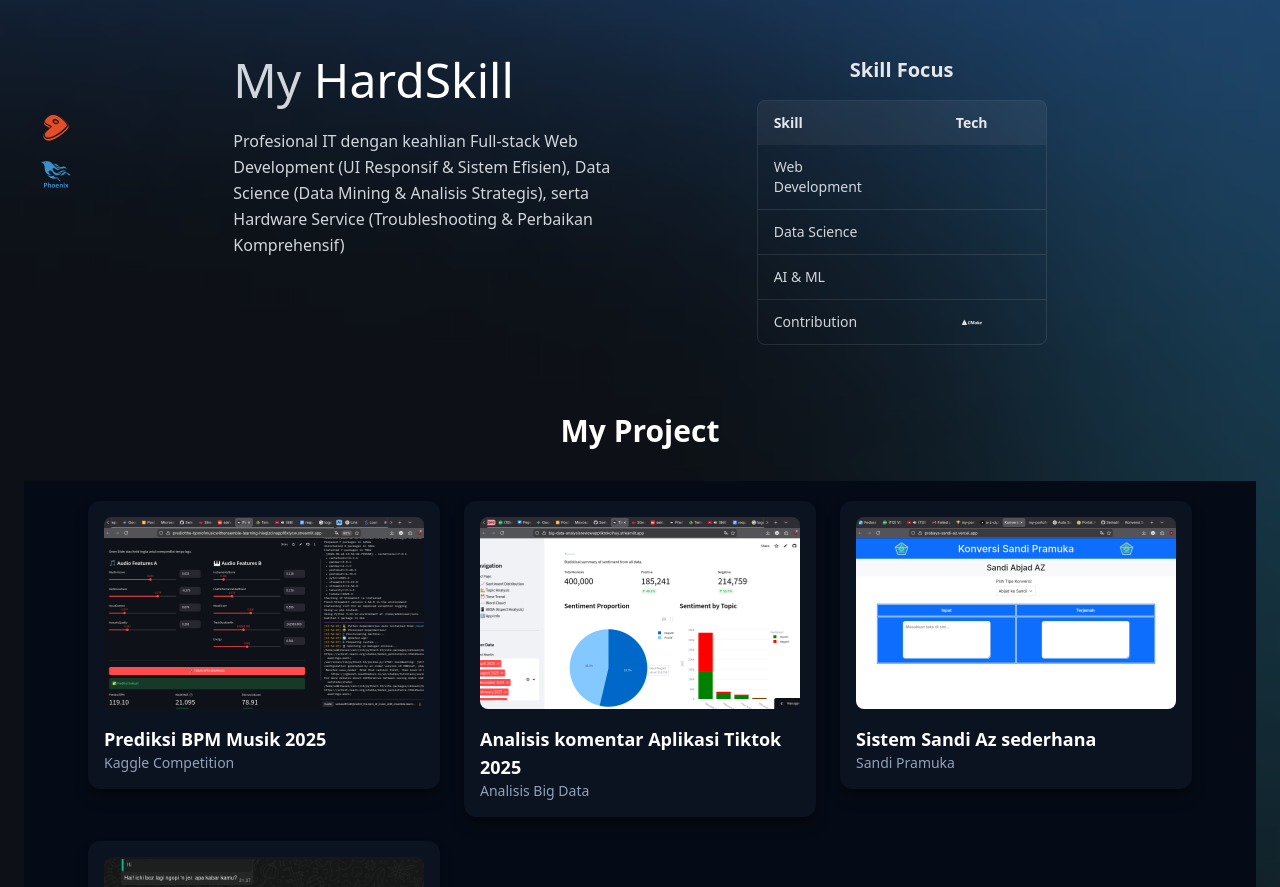
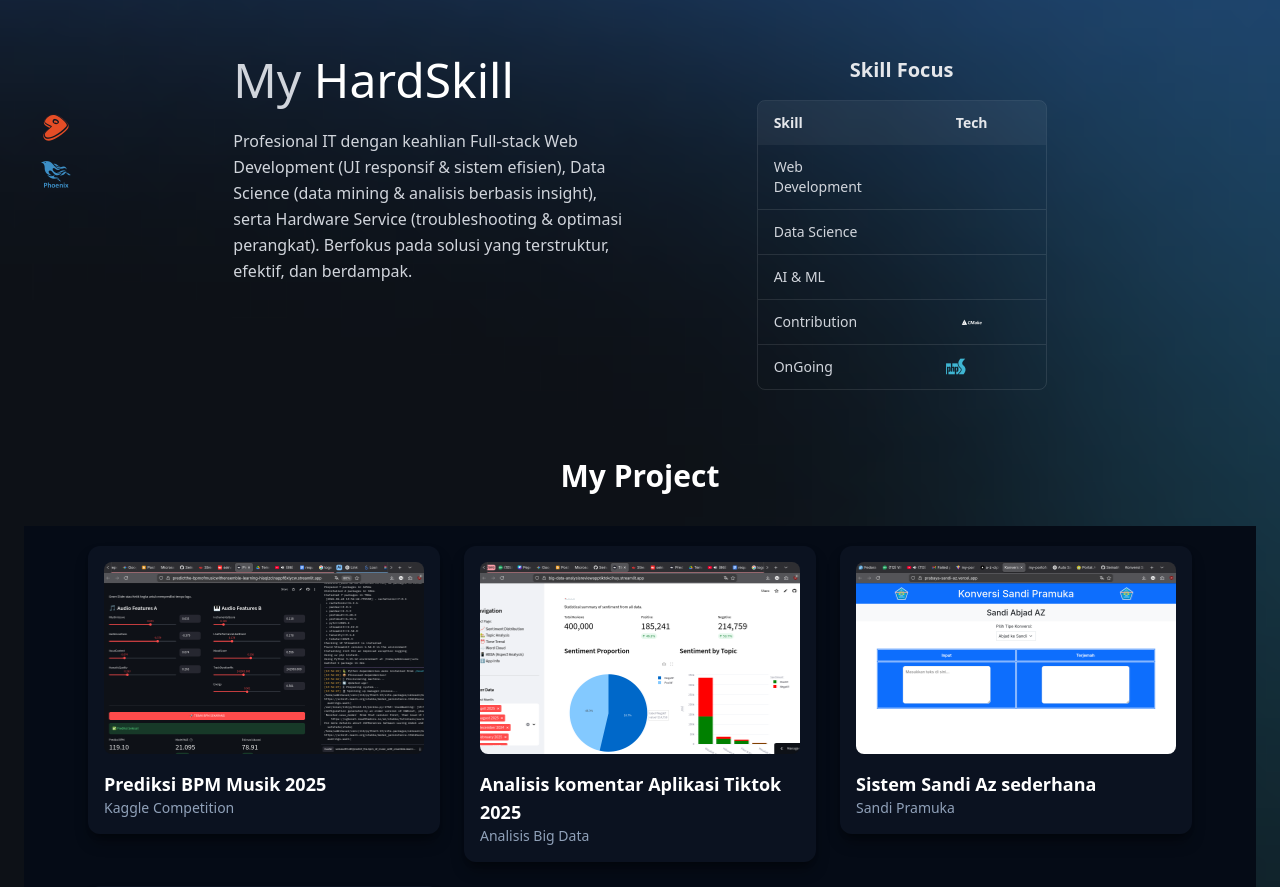
Before and after one commit to SeinalArifin149/My-Portofolio, a React (Vite) app: page / in a window 1280 px wide. Shown: the part 780-1667 px from the top of the page. Built offline with nearby package versions, Linux system fonts and the light colour scheme.

Commit message:
editing my hardskill

```diff
--- a/src/pages/portofolio/hardskill.tsx
+++ b/src/pages/portofolio/hardskill.tsx
@@ -19,9 +19,10 @@ export function HardSkill() {
       </h2>
 
       <p className="text-gray-300 leading-relaxed text-sm md:text-base">
-        Profesional IT dengan keahlian Full-stack Web Development (UI Responsif & Sistem Efisien),
-        Data Science (Data Mining & Analisis Strategis),
-        serta Hardware Service (Troubleshooting & Perbaikan Komprehensif)
+        Profesional IT dengan keahlian Full-stack Web Development (UI responsif & sistem efisien),
+  Data Science (data mining & analisis berbasis insight),
+  serta Hardware Service (troubleshooting & optimasi perangkat).
+  Berfokus pada solusi yang terstruktur, efektif, dan berdampak.
       </p>
     </div>
   )
--- a/src/pages/portofolio/skillbar.tsx
+++ b/src/pages/portofolio/skillbar.tsx
@@ -66,6 +66,17 @@ export function SkillBar() {
                 </div>
               </td>
             </tr>
+
+            <tr className="hover:bg-white/5 transition">
+              <td className="px-4 py-3">OnGoing</td>
+              <td className="px-4 py-3">
+                <div className="flex justify-center gap-3 text-xl">
+                  <i className="devicon-flutter-plain colored"></i>
+                  <i className="devicon-kotlin-plain colored"></i>
+                </div>
+              </td>
+            </tr>
+
           </tbody>
         </table>
       </div>
```
